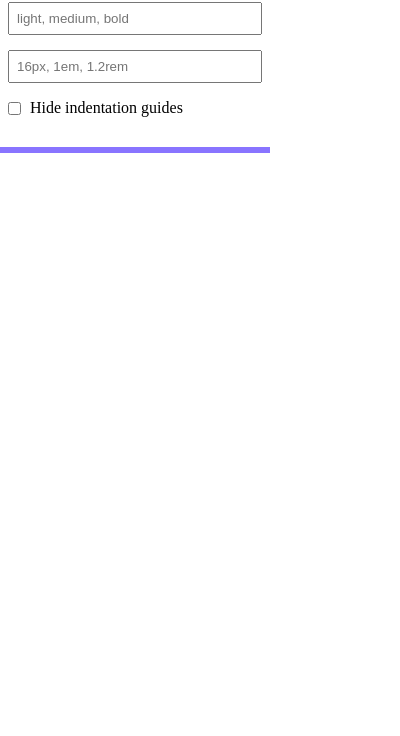
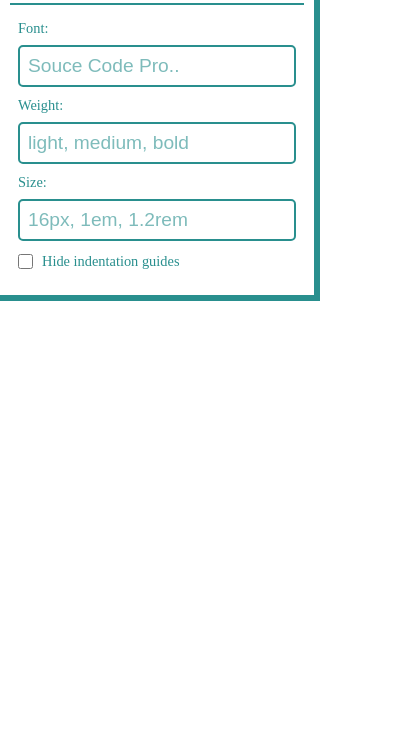
Before and after one commit to AmraniCh/github-code-font-changer, a browser extension: page src/popup.html in a window 400 px wide. Shown: the part 108-844 px from the top of the page. Drawn offline with Linux system fonts and the light colour scheme.

Commit message:
ui: new look

```diff
--- a/src/background.js
+++ b/src/background.js
@@ -43,6 +43,7 @@ chrome.tabs.onUpdated.addListener(function (tabId, info) {
                 applyFontFamily(data.gt_font_family);
                 applyFontWeight(data.gt_font_weight);
                 applyFontSize(data.gt_font_size);
+
                 data.gt_indent_guides ? showIndentGuides() : hideIndentGuides();
             }
         });
--- a/src/popup.css
+++ b/src/popup.css
@@ -1,14 +1,30 @@
+:root {
+    --primary-color: #298f8e
+}
+
 * {
     margin: 0;
     padding: 0;
     box-sizing: border-box;
+    color: var(--primary-color);
+    font-weight: 500;
 }
 
-form {
-    width: 270px;
+input[type="checkbox"] {
+    accent-color: var(--primary-color);
+}
+
+input::placeholder {
+    color: var(--primary-color);
+    opacity: .6;
+}
+
+.form {
+    width: 320px;
     background-color: #fff;
-    border-bottom: 6px solid #8974ff;
-    padding-bottom: 15px;
+    border-right: 6px solid var(--primary-color);
+    border-bottom: 6px solid var(--primary-color);
+    padding: 15px 10px 15px 10px;
 }
 
 .title {
@@ -16,10 +32,10 @@ form {
     background-color: #fff;
     text-transform: uppercase;
     margin-bottom: 15px;
-    padding: 15px 10px;
+    padding: 15px 15px;
     display: flex;
     align-items: center;
-    border-bottom: 1px solid #ddd;
+    border-bottom: 2px solid var(--primary-color);
 }
 
 .title img.logo {
@@ -28,39 +44,37 @@ form {
 
 .title span {
     font-size: 24px;
-    color: #222;
     margin-left: 10px;
+}
+
+.label {
+    font-size: .9rem;
 }
 
 .input-field,
 .checkbox-field {
-    margin-bottom: 15px;
+    margin-bottom: 10px;
     padding: 0 8px;
-}
-
-.input-field .label {
-    display: block;
-    margin-bottom: 8px;
-    font-size: 0.9rem;
-    text-align: left;
-}
-
-.checkbox-field .control {
-    margin-right: 5px;
-}
-
-.checkbox-field .label,
-.checkbox-field .control {
-    vertical-align: middle;
 }
 
 .input-field .label::first-letter {
     text-transform: uppercase;
 }
 
+.input-field .label {
+    display: block;
+    margin-bottom: 8px;
+    text-align: left;
+}
+
 .input-field .control {
-    padding: 7px;
+    transition: all .1s linear;
+    padding: 8px;
     width: 100%;
+    font-size: 1.2rem;
+    margin-top: 8px;
+    border: 2px solid var(--primary-color);
+    border-radius: 5px;
 }
 
 .input-field select.control {
@@ -68,8 +82,19 @@ form {
     text-align: center;
 }
 
-.input-field select.control:focus {
-    border-color: #74b9ff;
+.input-field .control:focus {
+    outline: 3px solid var(--primary-color);
+}
+
+.checkbox-field .control {
+    margin-right: 5px;
+    width: 15px;
+    height: 15px;
+}
+
+.checkbox-field .label,
+.checkbox-field .control {
+    vertical-align: middle;
 }
 
 .apply-btn {
--- a/src/popup.html
+++ b/src/popup.html
@@ -1,4 +1,4 @@
-<!doctype html>
+<!DOCTYPE html>
 <html lang="en">
     <head>
         <title>Popup</title>
@@ -6,23 +6,32 @@
     </head>
 
     <body>
-        <form>
+        <form class="form">
             <h1 class="title">
-                <img class="logo" src="images/logo-wide.png" />
+                <img class="logo" src="images/logo/V2/logo-wide.png" />
             </h1>
 
             <div class="input-field">
-                <input id="font_family" class="control" list="font_family_list" placeholder="Souce Code Pro.."/>
-                <datalist id="font_family_list"> </datalist>
+                <label class="label" for="font_family">
+                    Font:
+                    <input id="font_family" class="control" list="font_family_list" placeholder="Souce Code Pro.." />
+                    <datalist id="font_family_list"> </datalist>
+                </label>
             </div>
 
             <div class="input-field">
-                <input id="fonts_weight" class="control" list="fonts_weight_list" placeholder="light, medium, bold" />
-                <datalist id="fonts_weight_list"> </datalist>
+                <label class="label" for="font_weight">
+                    Weight:
+                    <input id="font_weight" class="control" list="font_weight_list" placeholder="light, medium, bold" />
+                    <datalist id="font_weight_list"> </datalist>
+                </label>
             </div>
 
             <div class="input-field">
-                <input id="fonts_size" class="control" placeholder="16px, 1em, 1.2rem" />
+                <label class="label" for="font_weight">
+                    Size:
+                    <input id="font_size" class="control" placeholder="16px, 1em, 1.2rem" />
+                </label>
             </div>
 
             <div class="checkbox-field">
--- a/src/popup.js
+++ b/src/popup.js
@@ -16,9 +16,9 @@ const /**
      */
     fontsDatalist = document.querySelector('#font_family_list'),
     fontsDatalistInput = document.querySelector('#font_family'),
-    weightsDatalist = document.querySelector('#fonts_weight_list'),
-    weightsDatalistInput = document.querySelector('#fonts_weight'),
-    fontSizeInput = document.querySelector('#fonts_size'),
+    weightsDatalist = document.querySelector('#font_weight_list'),
+    weightsDatalistInput = document.querySelector('#font_weight'),
+    fontSizeInput = document.querySelector('#font_size'),
     IndentGuidesCheckbox = document.querySelector('#indentGuides');
 
 // popup document content loaded
@@ -87,7 +87,7 @@ function fillFontsDrodown() {
  * Get font settings from storage and initialize the select dropdowns
  */
 function updateUIFromStorage() {
-    chrome.storage.sync.get(['gt_font_family', 'gt_font_weight', 'gt_font_size', 'gt_indent_guide'], function (data) {
+    chrome.storage.sync.get(['gt_font_family', 'gt_font_weight', 'gt_font_size', 'gt_font_size', 'gt_indent_guide'], function (data) {
         console.log(data);
         if (Object.keys(data).length > 0) {
             const isLocalFont = Object.keys(fonts).indexOf(data.gt_font_family) === -1;
```
